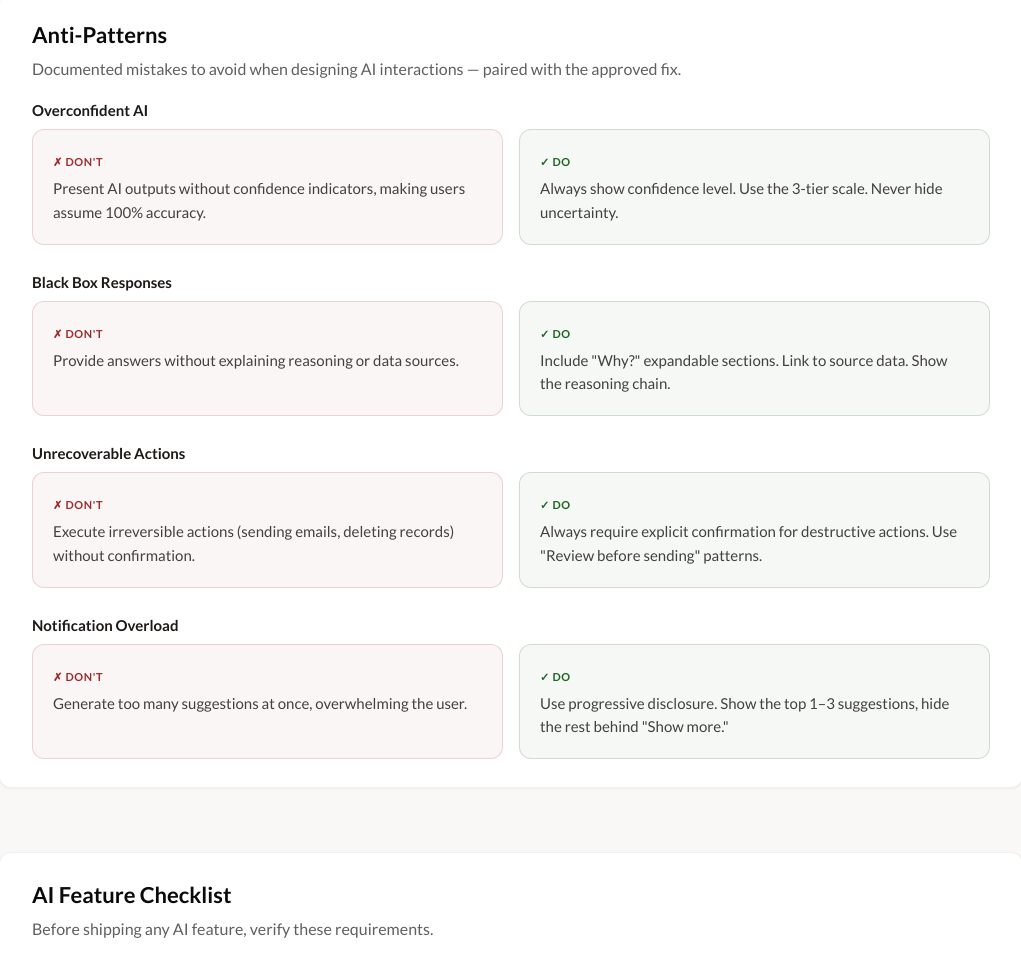
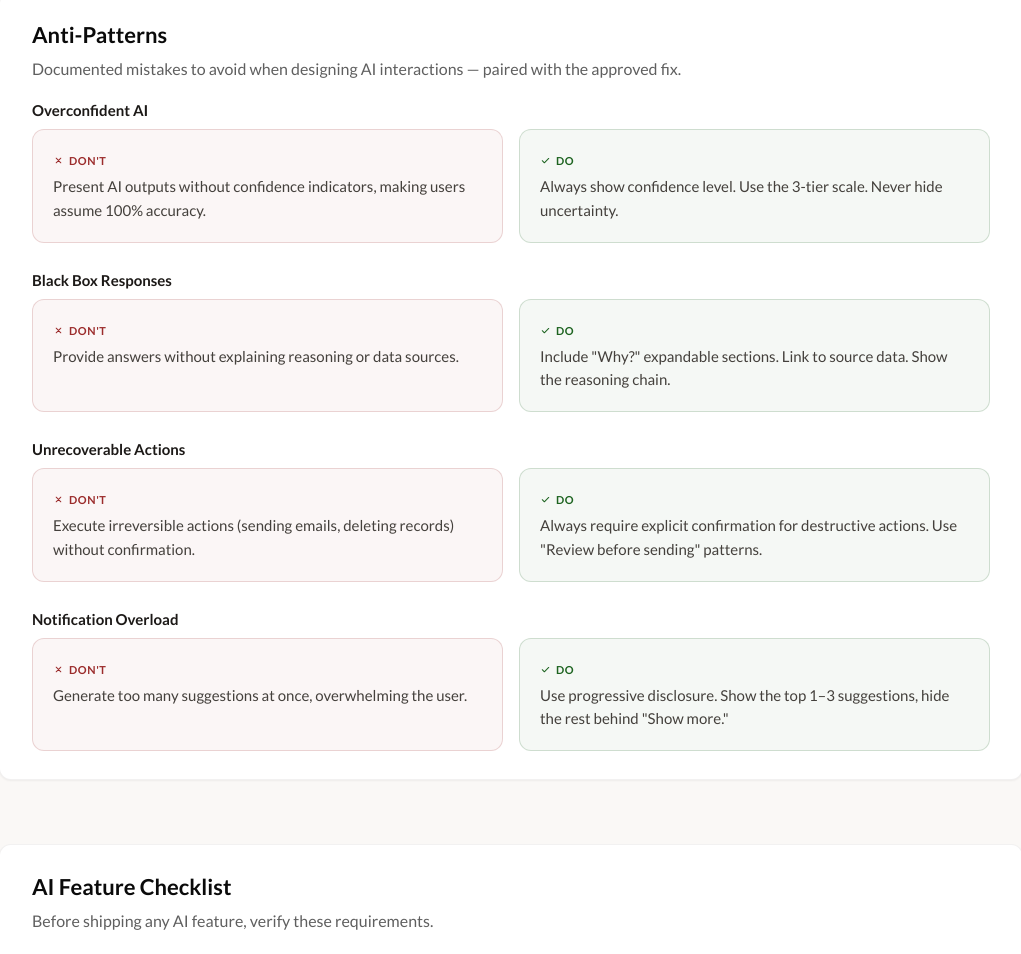
Before and after one commit to charissagudknecht-design/ai-interaction-standards, a plain HTML site: page docs/ai-trust.html in a window 1280 px wide. Shown: the part 2407-3361 px from the top of the page, without its empty margins (129-1150 px from the left). Drawn offline with Linux system fonts and the light colour scheme.

Commit message:
Replace font check and X characters with line icons on every page
Co-Authored-By: Claude Opus 5.5 <noreply@anthropic.com>
Claude-Session: https://claude.ai/code/session_01LJTHUQjhshoHdyK9XV8jSP

```diff
--- a/docs/ai-trust.html
+++ b/docs/ai-trust.html
@@ -172,7 +172,8 @@
         .tg-switch__input:checked + .tg-switch__track { background: #1E6421; }
         .tg-switch__input:checked + .tg-switch__track .tg-switch__thumb { transform: translateX(18px); }
         .tg-switch__input:focus-visible + .tg-switch__track { outline: 2px solid var(--hub-accent); outline-offset: 2px; }
-    </style>
+        .ic { display: inline-block; vertical-align: -0.125em; flex: none; }
+</style>
 </head>
 <body class="ai-hub">
     <nav class="ai-hub__nav">
@@ -333,11 +334,11 @@
                 <h3 class="tg-antipattern__title">Overconfident AI</h3>
                 <div class="tg-antipattern__pair">
                     <div class="tg-ap-card tg-ap-card--dont">
-                        <div class="tg-ap-card__tag">&#10007; Don't</div>
+                        <div class="tg-ap-card__tag"><svg class="ic" width="1em" height="1em" viewBox="0 0 24 24" fill="none" stroke="currentColor" stroke-width="2.25" stroke-linecap="round" aria-hidden="true"><path d="M7 7l10 10M17 7L7 17"/></svg> Don't</div>
                         <p class="tg-ap-card__body">Present AI outputs without confidence indicators, making users assume 100% accuracy.</p>
                     </div>
                     <div class="tg-ap-card tg-ap-card--do">
-                        <div class="tg-ap-card__tag">&#10003; Do</div>
+                        <div class="tg-ap-card__tag"><svg class="ic" width="1em" height="1em" viewBox="0 0 24 24" fill="none" stroke="currentColor" stroke-width="2.25" stroke-linecap="round" stroke-linejoin="round" aria-hidden="true"><path d="M5 12.5l4.5 4.5L19 7.5"/></svg> Do</div>
                         <p class="tg-ap-card__body">Always show confidence level. Use the 3-tier scale. Never hide uncertainty.</p>
                     </div>
                 </div>
@@ -347,11 +348,11 @@
                 <h3 class="tg-antipattern__title">Black Box Responses</h3>
                 <div class="tg-antipattern__pair">
                     <div class="tg-ap-card tg-ap-card--dont">
-                        <div class="tg-ap-card__tag">&#10007; Don't</div>
+                        <div class="tg-ap-card__tag"><svg class="ic" width="1em" height="1em" viewBox="0 0 24 24" fill="none" stroke="currentColor" stroke-width="2.25" stroke-linecap="round" aria-hidden="true"><path d="M7 7l10 10M17 7L7 17"/></svg> Don't</div>
                         <p class="tg-ap-card__body">Provide answers without explaining reasoning or data sources.</p>
                     </div>
                     <div class="tg-ap-card tg-ap-card--do">
-                        <div class="tg-ap-card__tag">&#10003; Do</div>
+                        <div class="tg-ap-card__tag"><svg class="ic" width="1em" height="1em" viewBox="0 0 24 24" fill="none" stroke="currentColor" stroke-width="2.25" stroke-linecap="round" stroke-linejoin="round" aria-hidden="true"><path d="M5 12.5l4.5 4.5L19 7.5"/></svg> Do</div>
                         <p class="tg-ap-card__body">Include "Why?" expandable sections. Link to source data. Show the reasoning chain.</p>
                     </div>
                 </div>
@@ -361,11 +362,11 @@
                 <h3 class="tg-antipattern__title">Unrecoverable Actions</h3>
                 <div class="tg-antipattern__pair">
                     <div class="tg-ap-card tg-ap-card--dont">
-                        <div class="tg-ap-card__tag">&#10007; Don't</div>
+                        <div class="tg-ap-card__tag"><svg class="ic" width="1em" height="1em" viewBox="0 0 24 24" fill="none" stroke="currentColor" stroke-width="2.25" stroke-linecap="round" aria-hidden="true"><path d="M7 7l10 10M17 7L7 17"/></svg> Don't</div>
                         <p class="tg-ap-card__body">Execute irreversible actions (sending emails, deleting records) without confirmation.</p>
                     </div>
                     <div class="tg-ap-card tg-ap-card--do">
-                        <div class="tg-ap-card__tag">&#10003; Do</div>
+                        <div class="tg-ap-card__tag"><svg class="ic" width="1em" height="1em" viewBox="0 0 24 24" fill="none" stroke="currentColor" stroke-width="2.25" stroke-linecap="round" stroke-linejoin="round" aria-hidden="true"><path d="M5 12.5l4.5 4.5L19 7.5"/></svg> Do</div>
                         <p class="tg-ap-card__body">Always require explicit confirmation for destructive actions. Use "Review before sending" patterns.</p>
                     </div>
                 </div>
@@ -375,11 +376,11 @@
                 <h3 class="tg-antipattern__title">Notification Overload</h3>
                 <div class="tg-antipattern__pair">
                     <div class="tg-ap-card tg-ap-card--dont">
-                        <div class="tg-ap-card__tag">&#10007; Don't</div>
+                        <div class="tg-ap-card__tag"><svg class="ic" width="1em" height="1em" viewBox="0 0 24 24" fill="none" stroke="currentColor" stroke-width="2.25" stroke-linecap="round" aria-hidden="true"><path d="M7 7l10 10M17 7L7 17"/></svg> Don't</div>
                         <p class="tg-ap-card__body">Generate too many suggestions at once, overwhelming the user.</p>
                     </div>
                     <div class="tg-ap-card tg-ap-card--do">
-                        <div class="tg-ap-card__tag">&#10003; Do</div>
+                        <div class="tg-ap-card__tag"><svg class="ic" width="1em" height="1em" viewBox="0 0 24 24" fill="none" stroke="currentColor" stroke-width="2.25" stroke-linecap="round" stroke-linejoin="round" aria-hidden="true"><path d="M5 12.5l4.5 4.5L19 7.5"/></svg> Do</div>
                         <p class="tg-ap-card__body">Use progressive disclosure. Show the top 1&ndash;3 suggestions, hide the rest behind "Show more."</p>
                     </div>
                 </div>
```
Also changed, not shown: docs/Glow_DesignSystem_Playground.html (+4 -3 lines), docs/ai-components.html (+7 -6 lines), docs/ai-prompt-box-demo.html (+4 -3 lines), docs/ai-visual-language.html (+4 -3 lines), docs/ai-visual-specs.html (+3 -2 lines).
